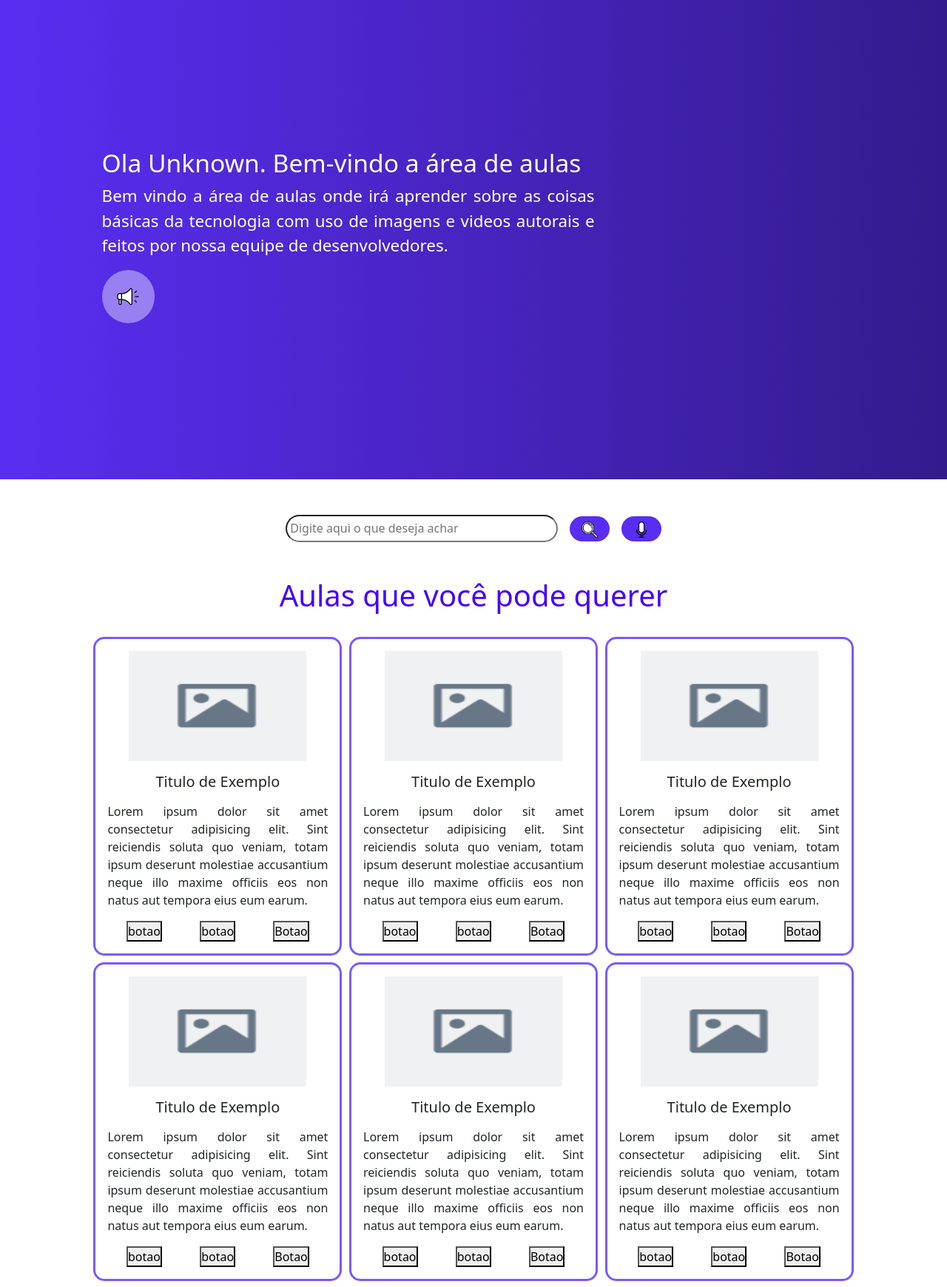
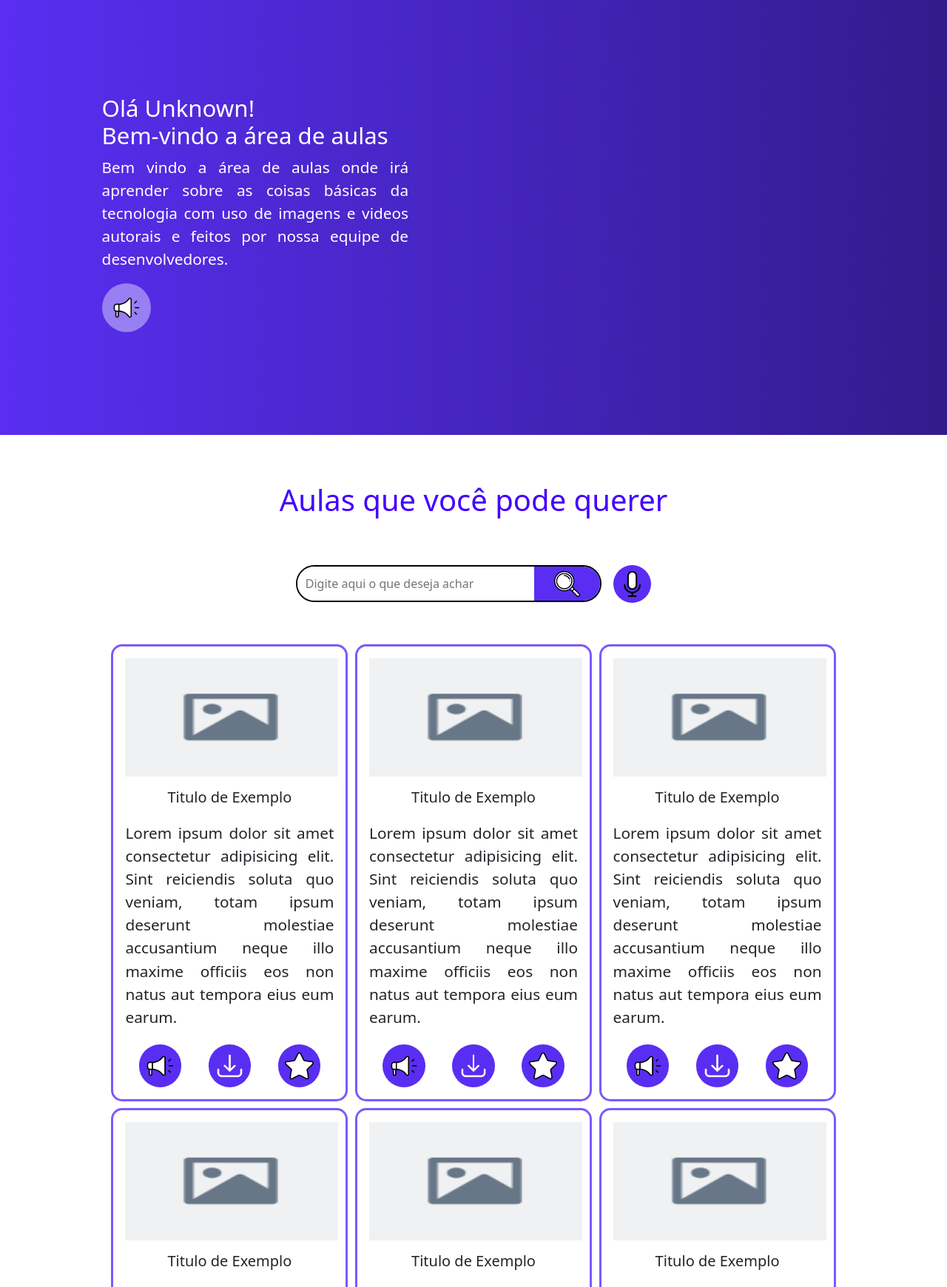
Before and after one commit to EducaRevolution/EducaRevolutionSite, a PHP site: page /aulas.html in a window 1280 px wide. Shown: the part 91-1831 px from the top of the page at 74% size. Run offline with PHP 8.4, Linux system fonts and the light colour scheme; some web fonts are replaced.

Commit message:
Add files via upload

```diff
--- a/aulas.html
+++ b/aulas.html
@@ -11,9 +11,11 @@
 
     <!-- barra de navegação do site -->
     <nav class="navbar">
+
         <div class="logo">
             EDUCA REVOLUTION
         </div>
+
         <ul class="nav-links mx-4">
             <li><a href="home.html" class="nav-item">HOME</a></li>
             <li><a href="aulas.html" class="nav-item">AULAS</a></li>
@@ -21,6 +23,7 @@
             <li><a href="perfil.html" class="nav-item special">PERFIL</a></li>
             <li><a href="premium.html" class="nav-item premium">PLANOS</a></li>
         </ul>
+
     </nav>
     <!-- fim -->
 
@@ -29,17 +32,29 @@
 
         <article class="container">
             <div class="container__text">
-                <h1>Ola <span id="user_id">Unknown.</span> Bem-vindo a área de aulas</h1>
+                <h1>Olá <span id="user_id">Unknown!</span> <br>Bem-vindo a área de aulas</h1>
                 <p>Bem vindo a área de aulas onde irá aprender sobre as coisas básicas da tecnologia com uso de imagens e videos autorais e feitos por nossa equipe de desenvolvedores. </p>
                 <div class="audio-player"><img class="audio-player__image" src="imagens/megaphone-icone.png" alt=""></div>
             </div>
         </article>
 
-        <div class="input-container">
-        <input type="text" class="main__input" placeholder="Digite aqui o que deseja achar"><button class="btn__input"><img class="input__image" src="imagens/lupa-icone.png"></button><button class="btn__input"><img class="input__image" src="imagens/microfone-icone.png"></button>
+
+        <h1 class="main__title">Aulas que você pode querer</h1>
+
+        <div class="search-container">
+
+        <div class="main__search">
+
+            <input type="text" class="search__input" placeholder="Digite aqui o que deseja achar">
+            <button class="btn__input-search"><img class="input__image" src="imagens/lupa-icone.png"></button>
         </div>
 
-        <h1 class="main__title">Aulas que você pode querer</h1>
+        <button class="btn__input-talk"><img class="input__image" src="imagens/microfone-icone.png"></button>
+
+
+        </div>
+
+
 
         <div class="aulas">
             <div class="aulas__grid">
@@ -55,9 +70,9 @@
                 </div>
 
                 <div class="grid__buttons">
-                    <button class="audio">botao</button>
-                    <button class="download">botao</button>
-                    <button class="favorito">Botao</button>
+                    <a class="buttons__anchor"><img class="buttons__icon" src="imagens/megaphone-icone.png"></a>
+                    <a class="buttons__anchor"><img class="buttons__icon" src="imagens/download-icon.png"></a>
+                    <a class="buttons__anchor"><img class="buttons__icon"src="imagens/estrela-icone.png"></a>
                 </div>
 
             </div>
@@ -75,9 +90,9 @@
                 </div>
 
                 <div class="grid__buttons">
-                    <button class="audio">botao</button>
-                    <button class="download">botao</button>
-                    <button class="favorito">Botao</button>
+                    <a class="buttons__anchor"><img class="buttons__icon" src="imagens/megaphone-icone.png"></a>
+                    <a class="buttons__anchor"><img class="buttons__icon" src="imagens/download-icon.png"></a>
+                    <a class="buttons__anchor"><img class="buttons__icon"src="imagens/estrela-icone.png"></a>
                 </div>
 
             </div>
@@ -95,9 +110,9 @@
                 </div>
 
                 <div class="grid__buttons">
-                    <button class="audio">botao</button>
-                    <button class="download">botao</button>
-                    <button class="favorito">Botao</button>
+                    <a class="buttons__anchor"><img class="buttons__icon" src="imagens/megaphone-icone.png"></a>
+                    <a class="buttons__anchor"><img class="buttons__icon" src="imagens/download-icon.png"></a>
+                    <a class="buttons__anchor"><img class="buttons__icon"src="imagens/estrela-icone.png"></a>
                 </div>
 
             </div>
@@ -115,9 +130,9 @@
                 </div>
 
                 <div class="grid__buttons">
-                    <button class="audio">botao</button>
-                    <button class="download">botao</button>
-                    <button class="favorito">Botao</button>
+                    <a class="buttons__anchor"><img class="buttons__icon" src="imagens/megaphone-icone.png"></a>
+                    <a class="buttons__anchor"><img class="buttons__icon" src="imagens/download-icon.png"></a>
+                    <a class="buttons__anchor"><img class="buttons__icon"src="imagens/estrela-icone.png"></a>
                 </div>
 
             </div>
@@ -135,9 +150,9 @@
                 </div>
 
                 <div class="grid__buttons">
-                    <button class="audio">botao</button>
-                    <button class="download">botao</button>
-                    <button class="favorito">Botao</button>
+                    <a class="buttons__anchor"><img class="buttons__icon" src="imagens/megaphone-icone.png"></a>
+                    <a class="buttons__anchor"><img class="buttons__icon" src="imagens/download-icon.png"></a>
+                    <a class="buttons__anchor"><img class="buttons__icon"src="imagens/estrela-icone.png"></a>
                 </div>
 
             </div>
@@ -155,9 +170,9 @@
                 </div>
 
                 <div class="grid__buttons">
-                    <button class="audio">botao</button>
-                    <button class="download">botao</button>
-                    <button class="favorito">Botao</button>
+                    <a class="buttons__anchor"><img class="buttons__icon" src="imagens/megaphone-icone.png"></a>
+                    <a class="buttons__anchor"><img class="buttons__icon" src="imagens/download-icon.png"></a>
+                    <a class="buttons__anchor"><img class="buttons__icon"src="imagens/estrela-icone.png"></a>
                 </div>
 
             </div>
@@ -175,9 +190,9 @@
                 </div>
 
                 <div class="grid__buttons">
-                    <button class="audio">botao</button>
-                    <button class="download">botao</button>
-                    <button class="favorito">Botao</button>
+                    <a class="buttons__anchor"><img class="buttons__icon" src="imagens/megaphone-icone.png"></a>
+                    <a class="buttons__anchor"><img class="buttons__icon" src="imagens/download-icon.png"></a>
+                    <a class="buttons__anchor"><img class="buttons__icon"src="imagens/estrela-icone.png"></a>
                 </div>
 
             </div>
@@ -195,9 +210,9 @@
                 </div>
 
                 <div class="grid__buttons">
-                    <button class="audio">botao</button>
-                    <button class="download">botao</button>
-                    <button class="favorito">Botao</button>
+                    <a class="buttons__anchor"><img class="buttons__icon" src="imagens/megaphone-icone.png"></a>
+                    <a class="buttons__anchor"><img class="buttons__icon" src="imagens/download-icon.png"></a>
+                    <a class="buttons__anchor"><img class="buttons__icon"src="imagens/estrela-icone.png"></a>
                 </div>
 
             </div>
@@ -215,9 +230,9 @@
                 </div>
 
                 <div class="grid__buttons">
-                    <button class="audio">botao</button>
-                    <button class="download">botao</button>
-                    <button class="favorito">Botao</button>
+                    <a class="buttons__anchor"><img class="buttons__icon" src="imagens/megaphone-icone.png"></a>
+                    <a class="buttons__anchor"><img class="buttons__icon" src="imagens/download-icon.png"></a>
+                    <a class="buttons__anchor"><img class="buttons__icon"src="imagens/estrela-icone.png"></a>
                 </div>
 
             </div>
@@ -235,9 +250,9 @@
                 </div>
 
                 <div class="grid__buttons">
-                    <button class="audio">botao</button>
-                    <button class="download">botao</button>
-                    <button class="favorito">Botao</button>
+                    <a class="buttons__anchor"><img class="buttons__icon" src="imagens/megaphone-icone.png"></a>
+                    <a class="buttons__anchor"><img class="buttons__icon" src="imagens/download-icon.png"></a>
+                    <a class="buttons__anchor"><img class="buttons__icon"src="imagens/estrela-icone.png"></a>
                 </div>
 
             </div>
@@ -255,9 +270,9 @@
                 </div>
 
                 <div class="grid__buttons">
-                    <button class="audio">botao</button>
-                    <button class="download">botao</button>
-                    <button class="favorito">Botao</button>
+                    <a class="buttons__anchor"><img class="buttons__icon" src="imagens/megaphone-icone.png"></a>
+                    <a class="buttons__anchor"><img class="buttons__icon" src="imagens/download-icon.png"></a>
+                    <a class="buttons__anchor"><img class="buttons__icon"src="imagens/estrela-icone.png"></a>
                 </div>
 
             </div>
@@ -274,9 +289,9 @@
                 </div>
 
                 <div class="grid__buttons">
-                    <button class="audio">botao</button>
-                    <button class="download">botao</button>
-                    <button class="favorito">Botao</button>
+                    <a class="buttons__anchor"><img class="buttons__icon" src="imagens/megaphone-icone.png"></a>
+                    <a class="buttons__anchor"><img class="buttons__icon" src="imagens/download-icon.png"></a>
+                    <a class="buttons__anchor"><img class="buttons__icon"src="imagens/estrela-icone.png"></a>
                 </div>
 
             </div>
--- a/css/aulas.css
+++ b/css/aulas.css
@@ -124,20 +124,20 @@ main{
     min-width: 100%;
     background: linear-gradient(to right, #592EF2, #331B8C);
     color: white;
-    padding: 25vh;
+    padding: 16vh;
 }
 
 .container__text{
     text-align: justify;
     margin: 0 10%;
-    max-width: 666px;
-    font-size: 1.4rem;
+    width: 33%;
+    font-size: 1.3rem;
 }
 
 
 .container__text h1{
-    max-width:20em;
-    font-size: 2.1rem;
+    width: 100%;
+    font-size: 1.5em;
 }
 
 .audio-player{
@@ -153,43 +153,69 @@ main{
 }
 
 .audio-player__image{
-    width: 2rem;
+    width: 2.4rem;
     height: auto;
 }
 
 
-.input-container{
-    text-align: center;
+.search-container{
+    display: flex;
+    justify-content: center;
+    align-items: center;
     width: 90%;
-    margin: 3em auto;
+    margin: 2.5rem auto;
 }
 
-.main__input{
-    min-width: 23em;
-    max-width: 33em;
-    padding:0.29rem;
+.main__search{
+    display: flex;
+    justify-content: space-between;
+    min-width: 21em;
+    max-width: 36em;
+    border: 2px solid black;
     border-radius: 100px;
 }
 
-.btn__input{
+.search__input{
+    width: 20rem;
+    padding: 0.7rem;
+    border-radius: 100px;
+    text-wrap: nowrap;
+    border:0;
+}
+
+.search__input:active, .search__input:focus, .search__input:hover, .search__input:empty{
+    border: none;
+    outline: none;
+}
+
+.btn__input-search{
+    background-color: #592EF2;
+    border: 0;
+    border-radius: 0 100px 100px 0;
+    padding: 0.3rem 1.7rem;
+    color: white;
+}
+
+.btn__input-talk{
     background-color: #592EF2;
     border: 0;
     border-radius: 100px;
-    padding: 0.3rem 1em;
+    padding: 0.5rem;
     margin-left: 1rem;
     color: white;
 }
 
 .input__image{
-    width:1.4rem;
+    width:2.2rem;
     height: auto;
 }
 
 .main__title{
     text-align: center;
     width: 80%;
-    margin: auto;
+    margin: 4rem auto;
     color: #4400ff;
+
 }
 
 .aulas{
@@ -206,8 +232,7 @@ main{
 .aulas__grid{
     border:#7c58ff solid 3.5px;
     border-radius: 15px;
-    width:21rem;
-    min-height: 21em;
+    width:20rem;
     background-color: rgb(255, 255, 255);
     padding: 1em;
     text-align: center;
@@ -215,8 +240,8 @@ main{
 }
 
 .grid__img{
-    width: 15em;
-    max-height: 9.3em;
+    width: 18em;
+    max-height: 10em;
 }
 
 .grid__title{
@@ -226,11 +251,26 @@ main{
 .grid__text{
     margin:1em 0;
     text-align: justify;
+    font-size: 1.3rem;
 }
 
 .grid__buttons{
     display: flex;
     justify-content: space-around;
+}
+
+.buttons__anchor{
+    display: flex;
+    justify-content: center;
+    align-items: center;
+    padding: 0.6rem;
+    border-radius: 100px;
+    background-color: #592EF2;
+}
+
+.buttons__icon{
+    color: white;
+    width: 2.4rem;
 }
 
 
```
Also changed, not shown: other parts of css/aulas.css (+13 -23 lines), imagens/download-icon.png (added), imagens/estrela-icone-on.png (added), imagens/estrela-icone.png (added).
